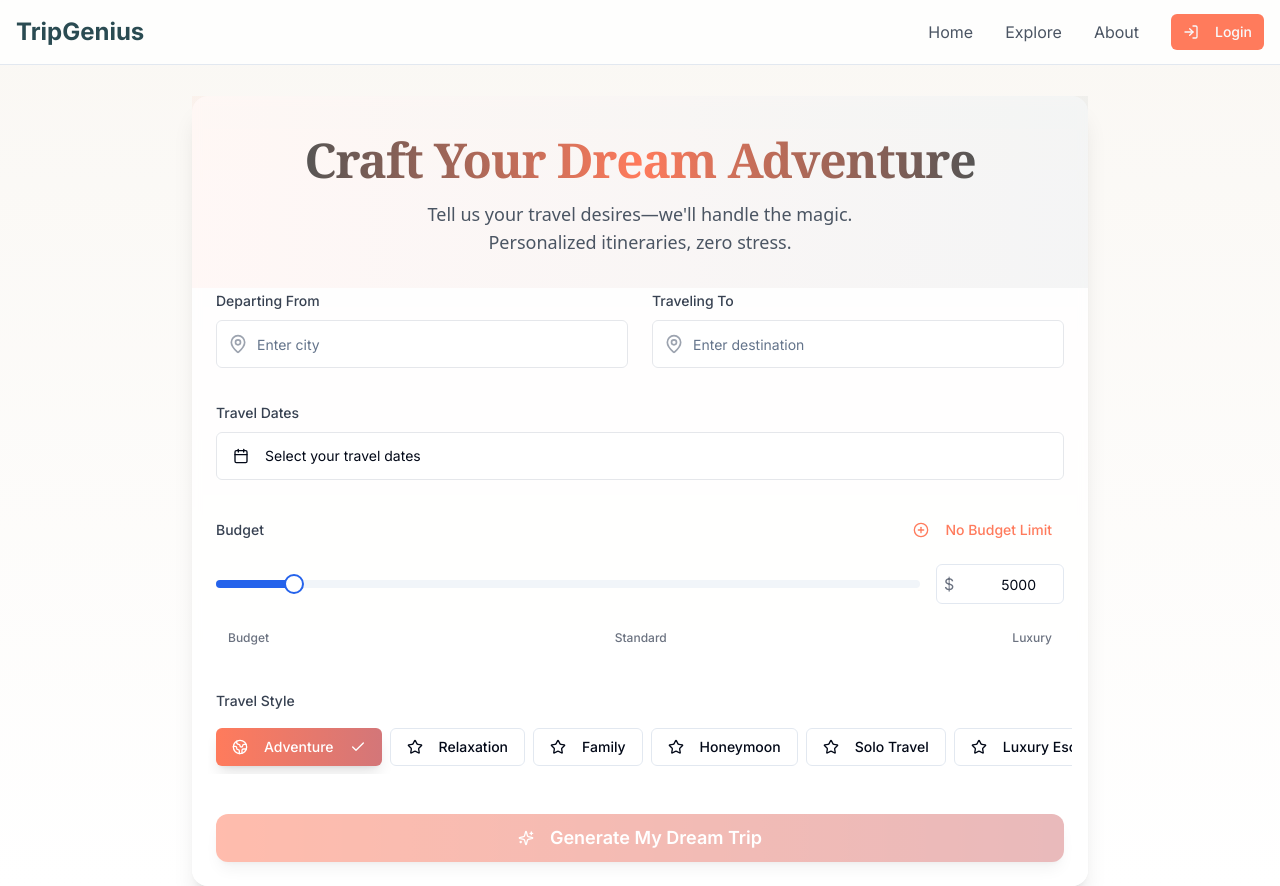
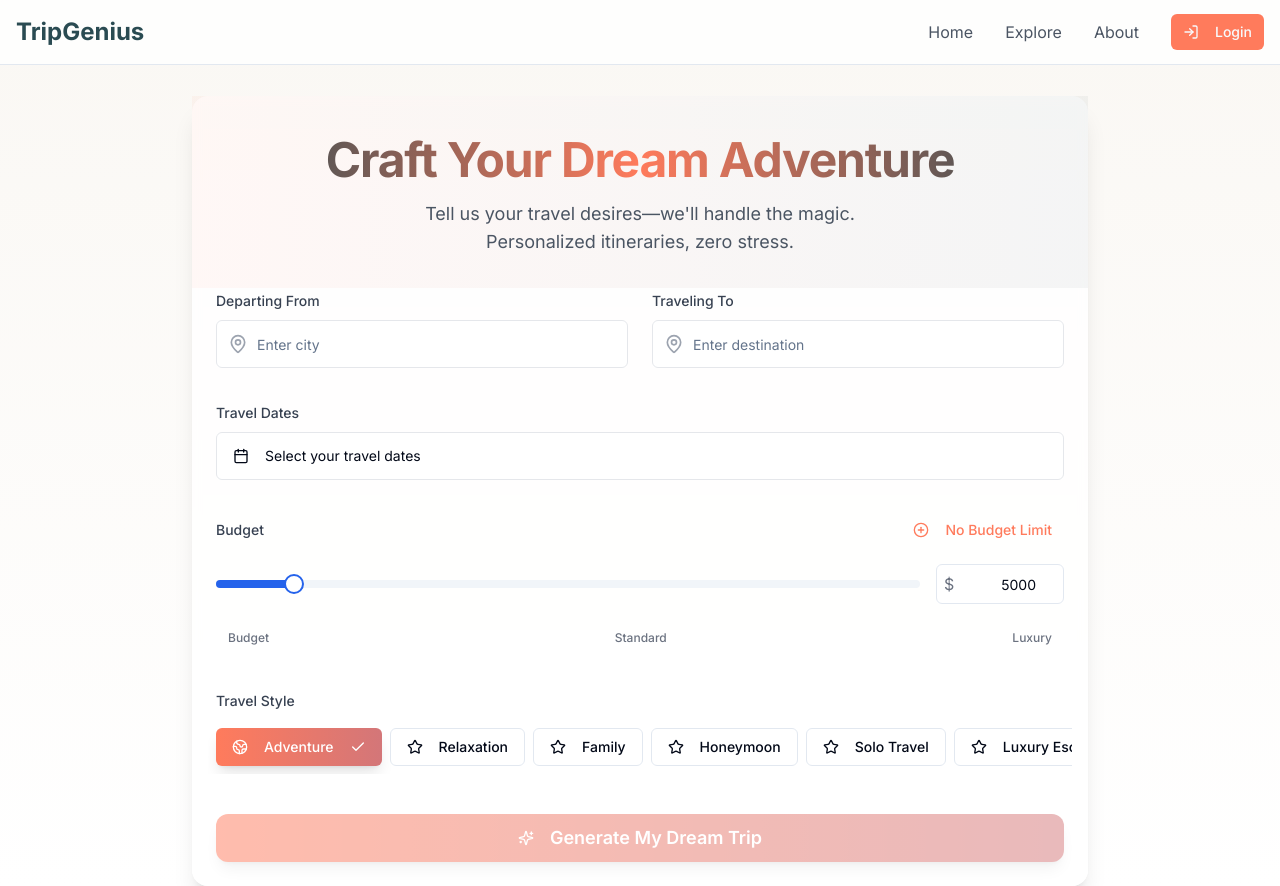
Before and after one commit to sudoSharun/tripgenius-explorer, a React (Vite) app: page /plan-trip in a window 1280 px wide. Built offline with nearby package versions, Linux system fonts and the light colour scheme.

Commit message:
Update fonts
The font has been changed.

```diff
--- a/src/components/trip/TripHeader.tsx
+++ b/src/components/trip/TripHeader.tsx
@@ -10,10 +10,10 @@ const TripHeader = () => {
     <CardHeader className="text-center space-y-4 relative overflow-hidden pb-8">
       <div className="absolute inset-0 bg-gradient-to-r from-coral/5 to-teal/5 animate-gradient" />
       <div className="relative animate-fade-up">
-        <CardTitle className="text-4xl md:text-5xl font-serif font-bold mb-4 leading-tight bg-gradient-to-r from-teal via-coral to-teal bg-clip-text text-transparent">
+        <CardTitle className="text-4xl md:text-5xl font-bold mb-4 leading-tight bg-gradient-to-r from-teal via-coral to-teal bg-clip-text text-transparent">
           Craft Your Dream Adventure
         </CardTitle>
-        <CardDescription className="text-lg font-sans text-gray-600">
+        <CardDescription className="text-lg text-gray-600">
           Tell us your travel desires—we'll handle the magic.
           <br />
           Personalized itineraries, zero stress.
```
